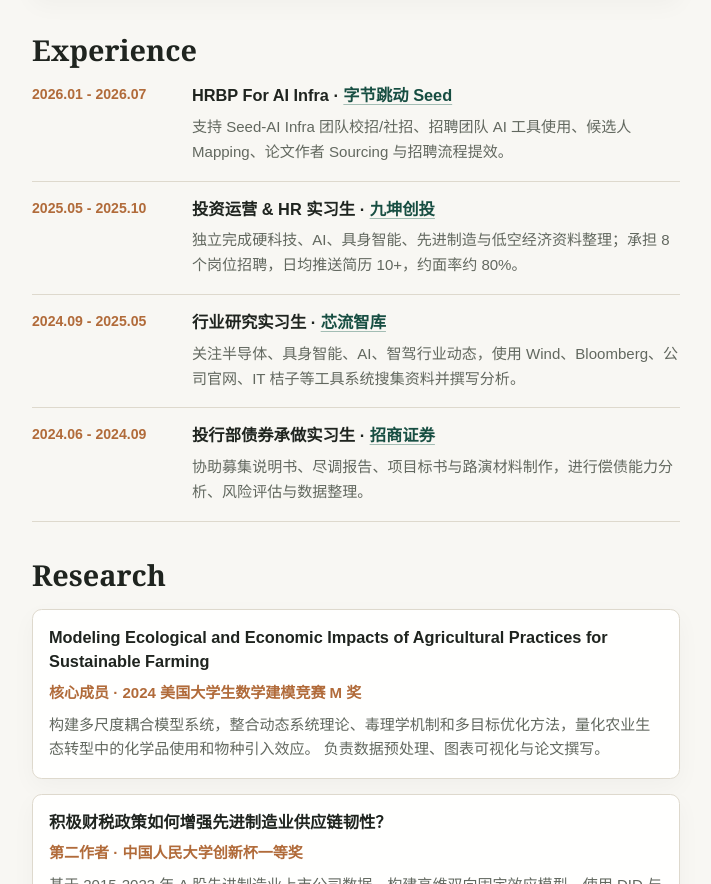
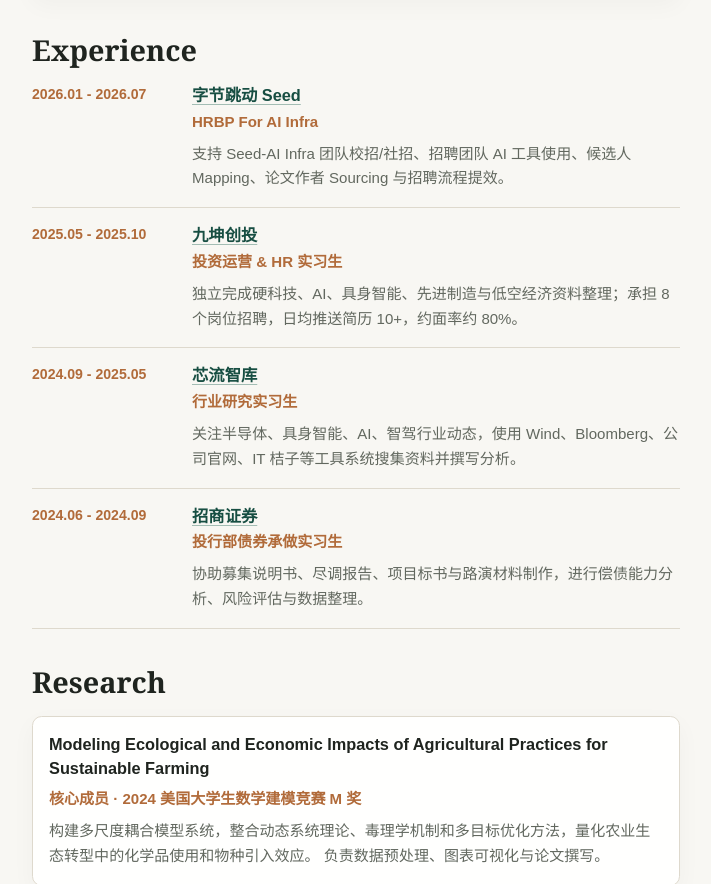
Before and after one commit to Zc-RUC/-, a plain HTML site: page index.html in a window 1280 px wide. Shown: the part 1203-2087 px from the top of the page, without its empty margins (472-1183 px from the left). Drawn offline with Linux system fonts and the light colour scheme.

Commit message:
Format experience entries

```diff
--- a/index.html
+++ b/index.html
@@ -152,28 +152,32 @@
             <article class="timeline-item">
               <time>2026.01 - 2026.07</time>
               <div>
-                <h3>HRBP For AI Infra · <a class="company-link" href="https://seed.bytedance.com/zh/" target="_blank" rel="noreferrer">字节跳动 Seed</a></h3>
+                <h3><a class="company-link" href="https://seed.bytedance.com/zh/" target="_blank" rel="noreferrer">字节跳动 Seed</a></h3>
+                <p class="role-title">HRBP For AI Infra</p>
                 <p>支持 Seed-AI Infra 团队校招/社招、招聘团队 AI 工具使用、候选人 Mapping、论文作者 Sourcing 与招聘流程提效。</p>
               </div>
             </article>
             <article class="timeline-item">
               <time>2025.05 - 2025.10</time>
               <div>
-                <h3>投资运营 & HR 实习生 · <a class="company-link" href="https://www.ubiquantpartners.com/" target="_blank" rel="noreferrer">九坤创投</a></h3>
+                <h3><a class="company-link" href="https://www.ubiquantpartners.com/" target="_blank" rel="noreferrer">九坤创投</a></h3>
+                <p class="role-title">投资运营 & HR 实习生</p>
                 <p>独立完成硬科技、AI、具身智能、先进制造与低空经济资料整理；承担 8 个岗位招聘，日均推送简历 10+，约面率约 80%。</p>
               </div>
             </article>
             <article class="timeline-item">
               <time>2024.09 - 2025.05</time>
               <div>
-                <h3>行业研究实习生 · <a class="company-link" href="https://xueqiu.com/u/5165301084" target="_blank" rel="noreferrer">芯流智库</a></h3>
+                <h3><a class="company-link" href="https://xueqiu.com/u/5165301084" target="_blank" rel="noreferrer">芯流智库</a></h3>
+                <p class="role-title">行业研究实习生</p>
                 <p>关注半导体、具身智能、AI、智驾行业动态，使用 Wind、Bloomberg、公司官网、IT 桔子等工具系统搜集资料并撰写分析。</p>
               </div>
             </article>
             <article class="timeline-item">
               <time>2024.06 - 2024.09</time>
               <div>
-                <h3>投行部债券承做实习生 · <a class="company-link" href="https://www.cmschina.com/" target="_blank" rel="noreferrer">招商证券</a></h3>
+                <h3><a class="company-link" href="https://www.cmschina.com/" target="_blank" rel="noreferrer">招商证券</a></h3>
+                <p class="role-title">投行部债券承做实习生</p>
                 <p>协助募集说明书、尽调报告、项目标书与路演材料制作，进行偿债能力分析、风险评估与数据整理。</p>
               </div>
             </article>
--- a/styles.css
+++ b/styles.css
@@ -322,6 +322,12 @@ a {
   font-size: 0.94rem;
 }
 
+.timeline-item .role-title {
+  margin-top: 0.12rem;
+  color: var(--warm);
+  font-weight: 700;
+}
+
 .entry-meta {
   color: var(--warm) !important;
   font-weight: 700;
```
